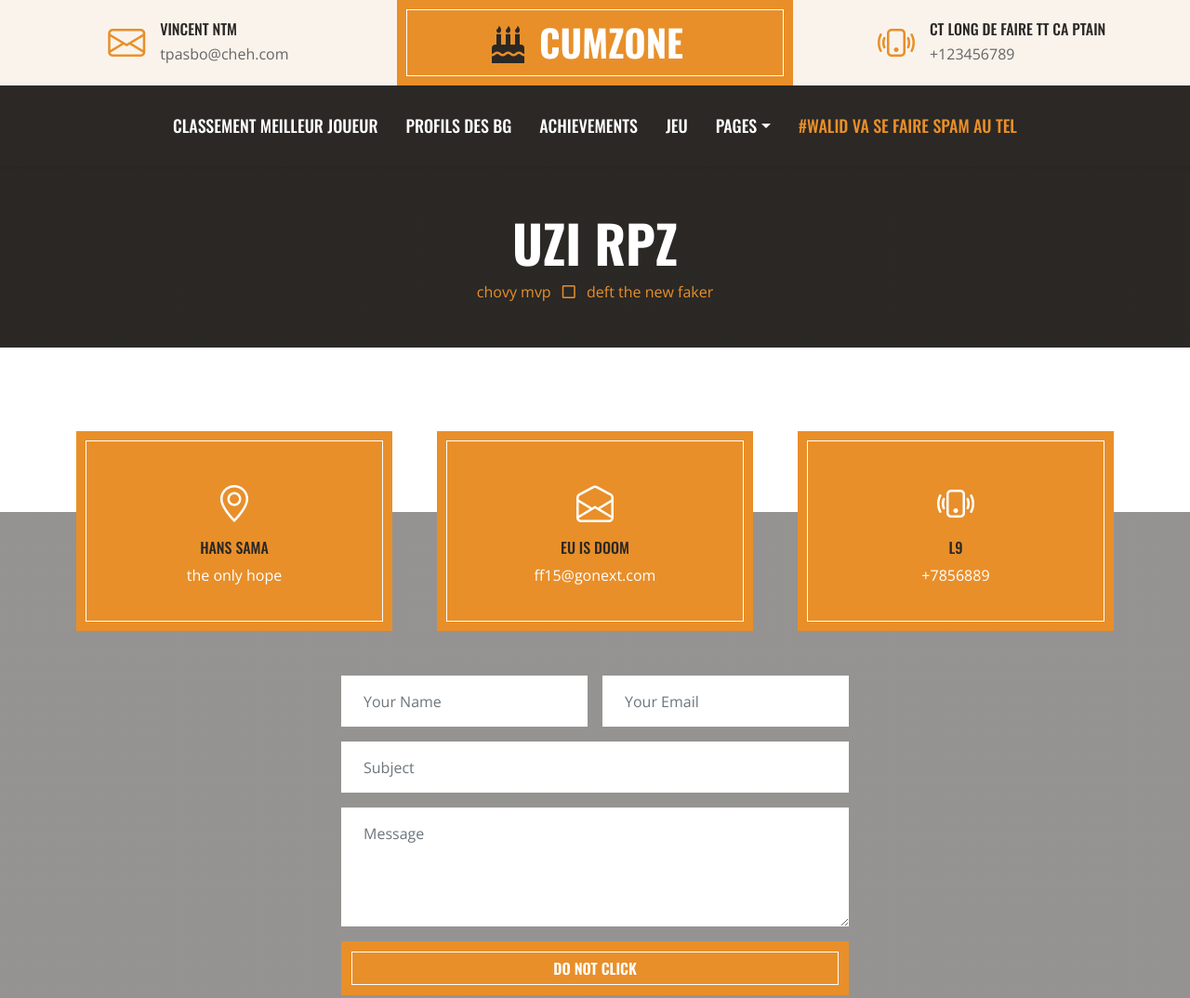
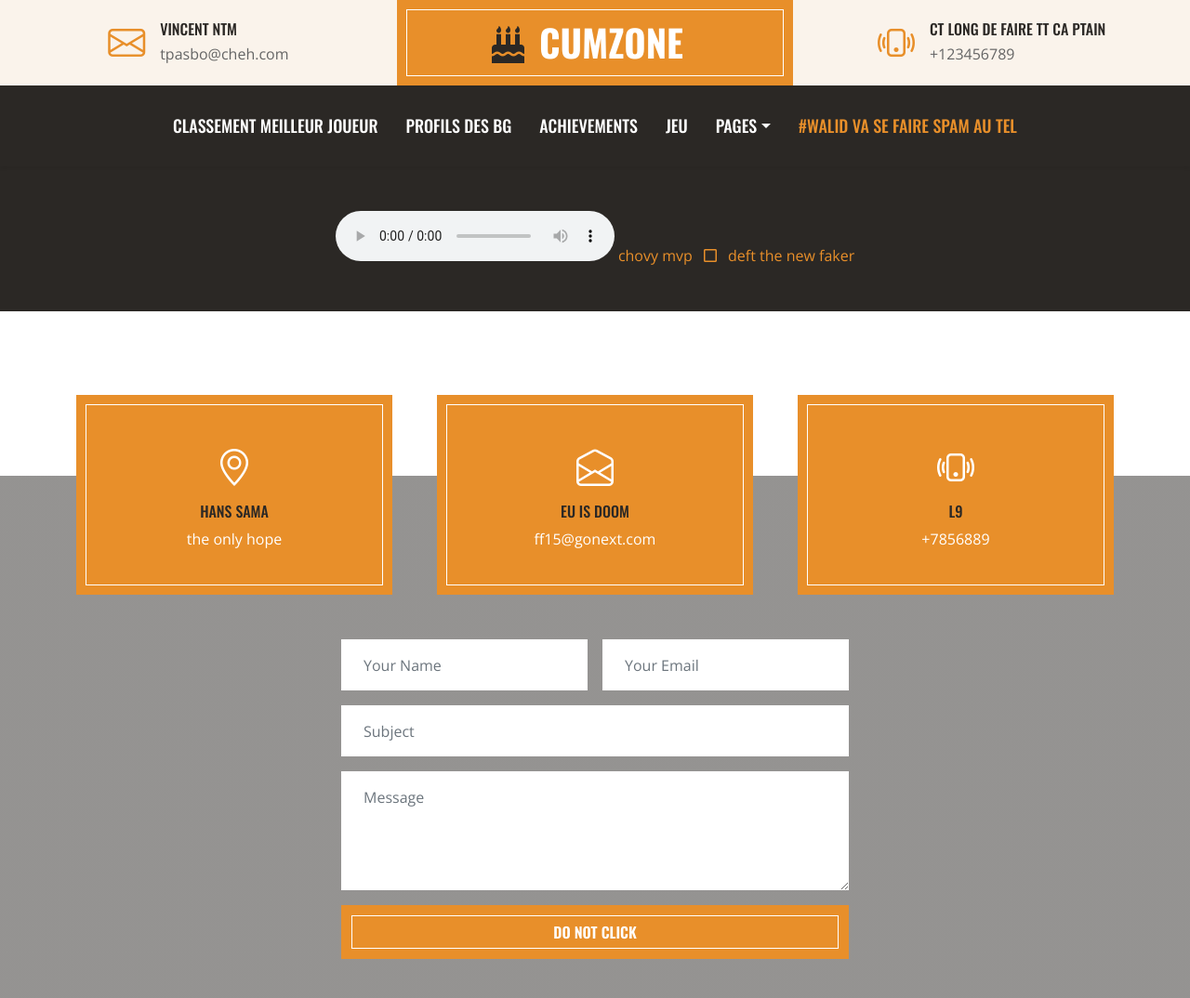
Before and after one commit to Wazzatest/plsworkIwantotsleep, a plain HTML site: page contact.html in a window 1280 px wide. Shown: the top 1074 px of the page at 93% size. Drawn offline with nearby package versions, Linux system fonts and the light colour scheme.

Commit message:
Update contact.html

```diff
--- a/contact.html
+++ b/contact.html
@@ -96,7 +96,10 @@
     <div class="container-fluid bg-dark bg-img p-5 mb-5">
         <div class="row">
             <div class="col-12 text-center">
-                <h1 class="display-4 text-uppercase text-white">Uzi rpz</h1>
+                <audio controls>
+                <source src="sound/oy.mp3" type="audio/mpeg">
+              Your browser does not support the audio element.
+                </audio>
                 <a href="">chovy mvp</a>
                 <i class="far fa-square text-primary px-2"></i>
                 <a href="">deft the new faker</a>
```
